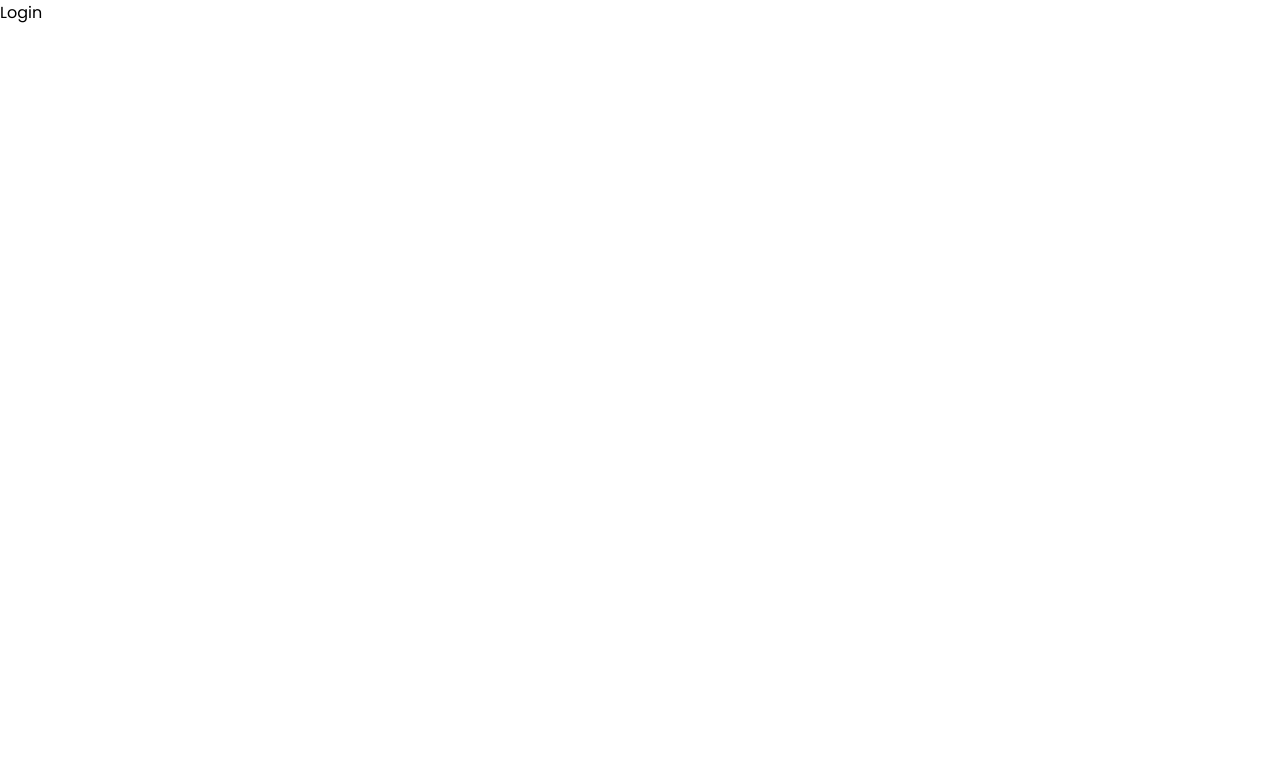
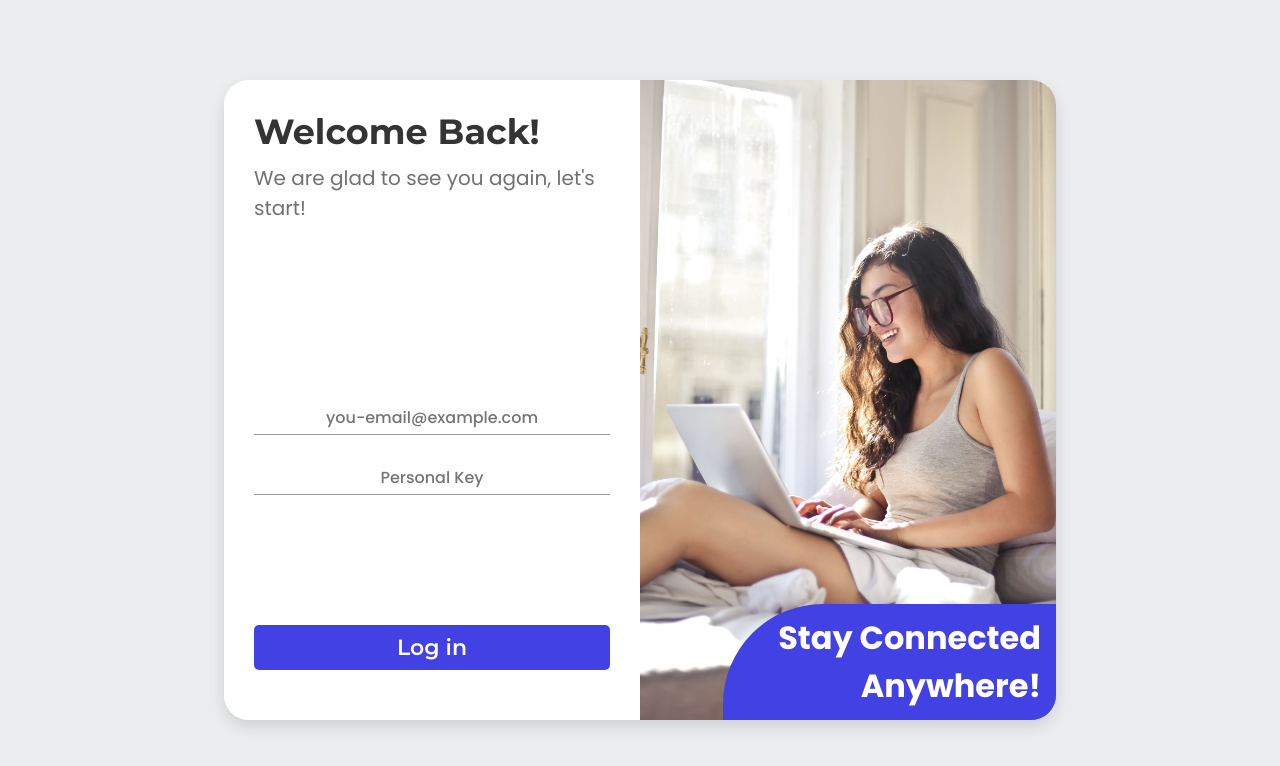
Before and after one commit to Cristian-ADSI/challenge, a React (Create React App) app: page / in a window 1280 px wide. Shown: the top 766 px of the page. Built offline with nearby package versions, Linux system fonts and the light colour scheme.

Commit message:
Completed login layout

```diff
--- a/src/pages/login/Login.jsx
+++ b/src/pages/login/Login.jsx
@@ -1,9 +1,33 @@
-import React from 'react'
+import './Login.scss';
 
 const Login = () => {
   return (
-    <div>Login</div>
-  )
-}
+    <div className="login">
+      <div className="login__content">
+        <div className="login__content-form">
+          <div className="title">
+            <h2>Welcome Back!</h2>
+            <p>We are glad to see you again, let's start! </p>
+          </div>
 
-export default Login
+          <form>
+            <div className="input-group">
+              <input type="email" required placeholder='you-email@example.com' />
+              <input type="password" required placeholder='Personal Key'/>
+            </div>
+
+            <button type="button">Log in</button>
+          </form>
+        </div>
+
+        <div className="login__content-banner">
+          <p>
+          Stay connected anywhere!
+          </p>
+        </div>
+      </div>
+    </div>
+  );
+};
+
+export default Login;
--- /dev/null
+++ b/src/pages/login/Login.scss
@@ -0,0 +1,117 @@
+@use "../../sass/mixins" as *;
+@import "../../sass/_variables";
+
+.login {
+    display: flex;
+    align-items: center;
+    justify-content: center;
+
+    min-height: 100vh;
+    width: 100%;
+
+    background-color: $body-bg;
+    &__content {
+        width: 65vw;
+        display: flex;
+        flex-wrap: wrap;
+
+        background-color: $white;
+        border-radius: 25px;
+        overflow: hidden;
+
+        @include shadow();
+
+        &-form {
+            display: flex;
+            flex-direction: column;
+            justify-content: space-between;
+            width: 50%;
+            height: 80vh;
+
+            padding: 30px;
+            background-color: $white;
+            .title {
+                h2 {
+                    margin-bottom: 10px;
+                    width: 100%;
+
+                    color: $txt-dark;
+                    font-size: 35px;
+                    text-align: left;
+                    @include font-Montserrat();
+                }
+
+                p {
+                    width: 100%;
+                    margin-bottom: 50px;
+                    @include txt-20();
+                }
+            }
+            form {
+                height: 50%;
+                display: flex;
+                flex-direction: column;
+                justify-content: space-between;
+                .input-group {
+                    input {
+                        height: 35px;
+                        width: 100%;
+
+                        padding: 0px 10px;
+                        margin-bottom: 25px;
+
+                        color: $txt-dark;
+                        font-size: 16px;
+                        font-weight: 500;
+                        outline: none;
+                        text-align: center;
+                        border: none;
+                        border-bottom: 1px solid $txt-dark-50;
+                    }
+                }
+                button {
+                    color: $white;
+                    cursor: pointer;
+                    border: none;
+                    border-radius: 5px;
+                    background-color: $blue;
+                    height: 45px;
+                    margin-bottom: 20px;
+                    font-size: 22px;
+                    font-weight:600;
+                    transition: all ease-in-out 0.2s;
+                    @include font-Montserrat;
+                    &:hover {
+                        background-color: $blue-dark;
+                    }
+                }
+            }
+        }
+
+        &-banner {
+            position: relative;
+            background: url(../../assets/images/banner.jpg);
+            background-size: cover;
+            background-position: center;
+            background-repeat: no-repeat;
+            height: 80vh;
+            width: 50%;
+
+            p{
+                position: absolute;
+                bottom: 0;
+                right: 0;
+                padding: 10px 15px;
+                width: 80%;
+
+                color: $white;
+                border-top-left-radius: 100px;
+                background-color:$blue;
+                font-weight: 700;
+                font-size: 32px;
+                text-align: right;
+                text-transform: capitalize;
+            }
+        }
+    }
+}
--- a/src/sass/App.scss
+++ b/src/sass/App.scss
@@ -4,5 +4,5 @@
     margin: 0;
     padding: 0;
     box-sizing: border-box;
-    @include font-poppins();
+    @include font-Poppins();
 }
--- a/src/sass/_mixins.scss
+++ b/src/sass/_mixins.scss
@@ -1,5 +1,25 @@
 @use "./fonts.scss";
+@import "./variables";
 
-@mixin font-poppins {
+@mixin font-Poppins {
     font-family: "Poppins", sans-serif;
 }
+
+@mixin font-Montserrat {
+    font-family: "Montserrat", sans-serif;
+}
+
+@mixin font-Raleway{
+    font-family: "Raleway", sans-serif;
+
+}
+
+@mixin shadow {
+    box-shadow: rgba(100, 100, 111, 0.2) 0px 7px 15px 0px;
+}
+
+@mixin txt-20 {
+    color: $txt-dark-70;
+    font-size: 20px;
+    text-align: left;
+}
--- /dev/null
+++ b/src/sass/_variables.scss
@@ -0,0 +1,10 @@
+$body-bg: #EBEDEF;
+$txt-dark: #343434;
+$txt-dark-70: rgba(52, 52, 52, 0.7);
+$txt-dark-50: rgba(52, 52, 52, 0.5);
+
+
+$black: #000000;
+$blue: #4141e4;
+$blue-dark: #2323c9;
+$white: #ffffff;
--- a/src/sass/fonts.scss
+++ b/src/sass/fonts.scss
@@ -1,3 +1,6 @@
 @import url("https://fonts.googleapis.com/css2?family=Poppins:wght@100;200;300;400;500;600;700;800;900&display=swap");
 
 @import url("https://fonts.googleapis.com/css2?family=Montserrat:ital,wght@0,100;0,200;0,300;0,400;0,600;0,700;0,800;0,900;1,500&family=Poppins:wght@100;200;300;400;500;600;700;800;900&display=swap");
+
+
+@import url('https://fonts.googleapis.com/css2?family=Montserrat:ital,wght@0,100;0,200;0,300;0,400;0,600;0,700;0,800;0,900;1,500&family=Poppins:wght@100;200;300;400;500;600;700;800;900&family=Raleway:wght@100;200;300;400;500;600;700;800;900&display=swap');
```
Also changed, not shown: src/assets/images/banner.jpg (added).
